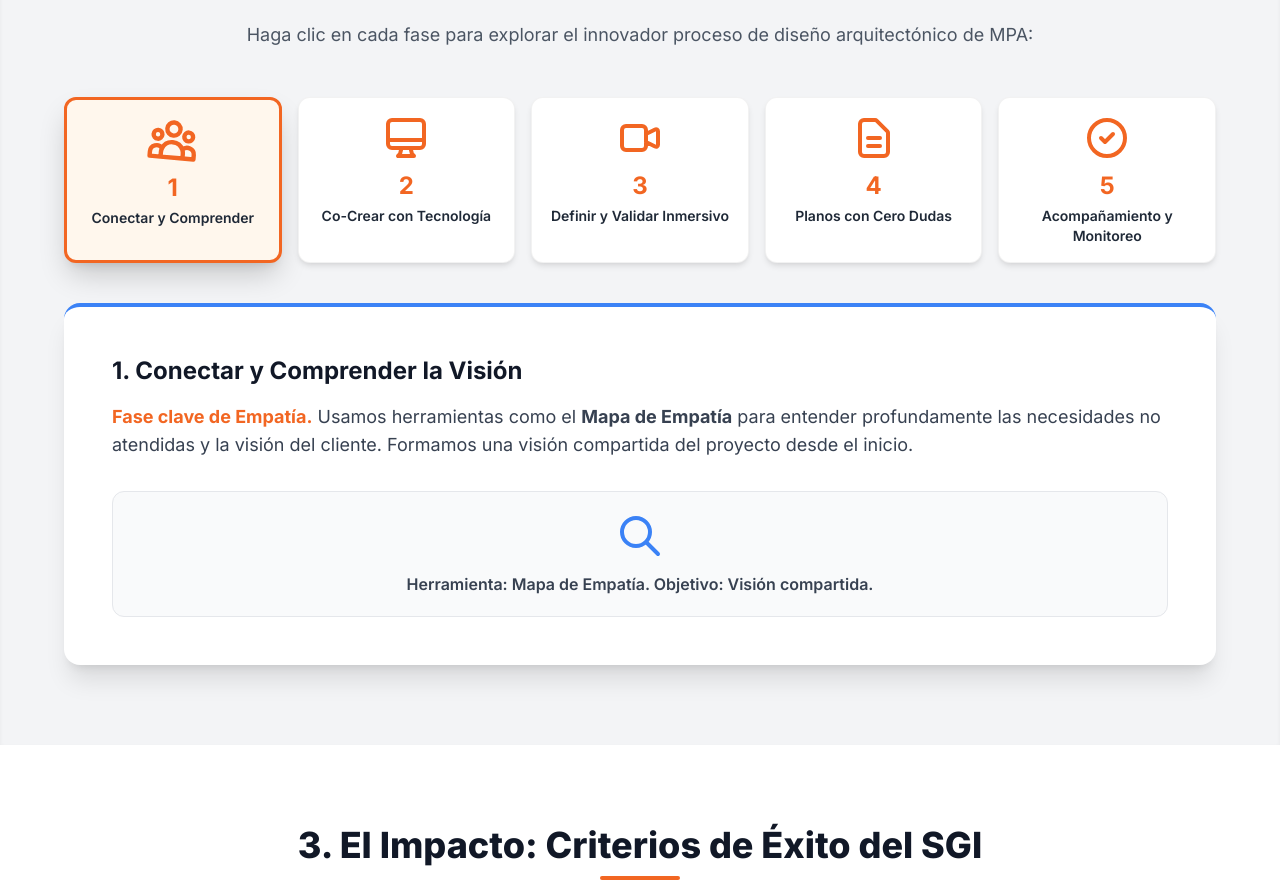
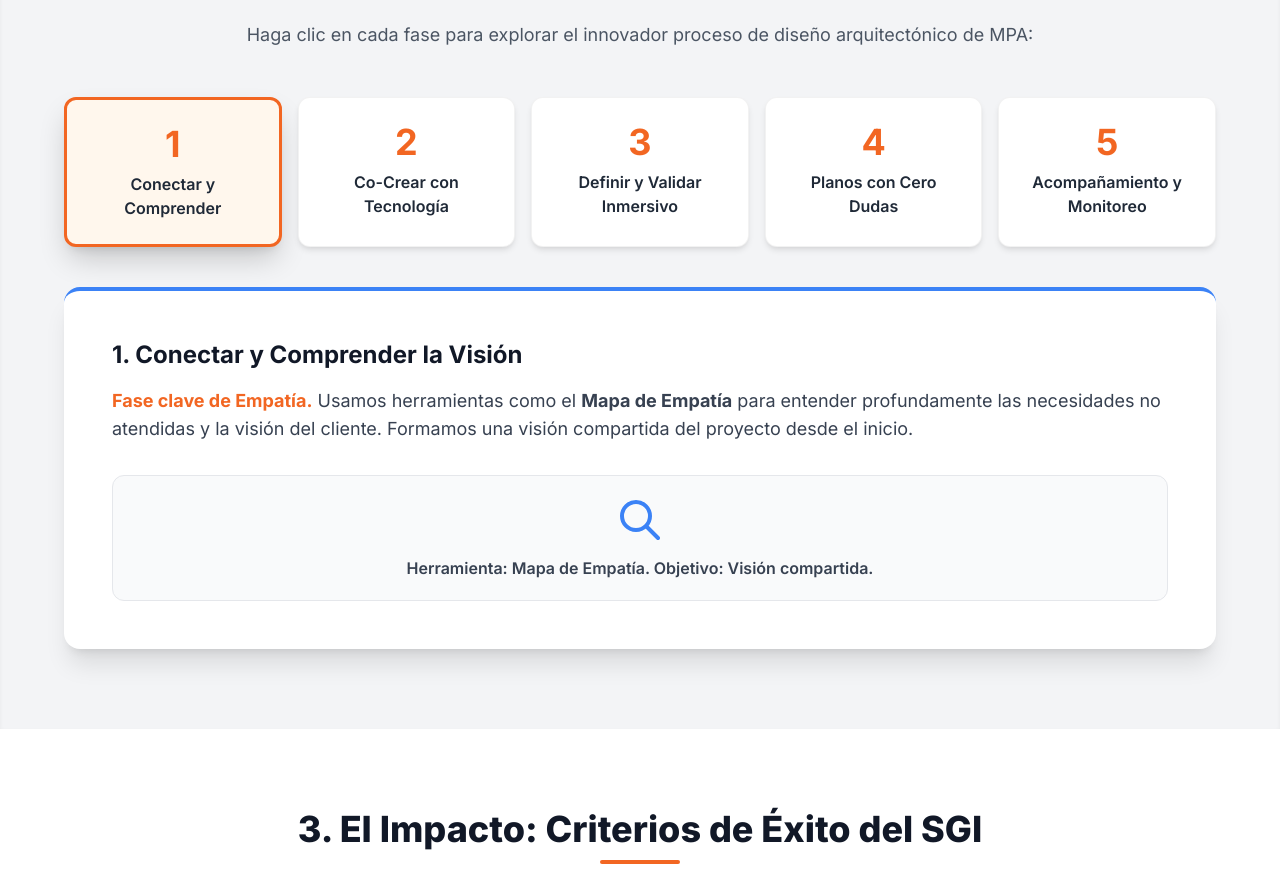
Before and after one commit to IngRetrius/Mandarina, a plain HTML site: page index.html in a window 1280 px wide. Shown: the part 1785-2679 px from the top of the page. Drawn offline with nearby package versions, Linux system fonts and the light colour scheme.

Commit message:
cambios en secciones

```diff
--- a/index.html
+++ b/index.html
@@ -116,30 +116,25 @@
 
             <!-- Contenedor del Diagrama de Proceso (Fases) -->
             <div class="grid grid-cols-1 sm:grid-cols-2 md:grid-cols-5 gap-3 sm:gap-4 mb-8 sm:mb-10 process-steps-grid">
-                <div id="step-1" class="process-step bg-white p-3 sm:p-4 text-center rounded-xl active scale-in" role="button" tabindex="0" aria-label="Paso 1: Conectar y Comprender">
-                    <svg class="process-step-icon" fill="none" stroke="currentColor" viewBox="0 0 24 24" xmlns="http://www.w3.org/2000/svg"><path stroke-linecap="round" stroke-linejoin="round" stroke-width="2" d="M17 20h5v-2a3 3 0 00-5.356-1.857M17 20H7m10 0v-2c0-.656-.126-1.283-.356-1.857M7 20H2v-2a3 3 0 015.356-1.857M7 20v-2c0-.656.126-1.283.356-1.857m0 0a5.002 5.002 0 019.288 0M15 7a3 3 0 11-6 0 3 3 0 016 0zm6 3a2 2 0 11-4 0 2 2 0 014 0zM7 10a2 2 0 11-4 0 2 2 0 014 0z"></path></svg>
-                    <span class="text-xl sm:text-2xl font-bold block mb-1" style="color: var(--color-primary);">1</span>
-                    <p class="font-semibold text-xs sm:text-sm">Conectar y Comprender</p>
+                <div id="step-1" class="process-step bg-white p-4 sm:p-6 text-center rounded-xl active scale-in" role="button" tabindex="0" aria-label="Paso 1: Conectar y Comprender">
+                    <span class="text-3xl sm:text-4xl font-bold block mb-2" style="color: var(--color-primary);">1</span>
+                    <p class="font-semibold text-sm sm:text-base">Conectar y Comprender</p>
                 </div>
-                <div id="step-2" class="process-step bg-white p-3 sm:p-4 text-center rounded-xl scale-in" role="button" tabindex="0" aria-label="Paso 2: Co-Crear con Tecnología">
-                    <svg class="process-step-icon" fill="none" stroke="currentColor" viewBox="0 0 24 24" xmlns="http://www.w3.org/2000/svg"><path stroke-linecap="round" stroke-linejoin="round" stroke-width="2" d="M9.75 17L9 20l-1 1h8l-1-1-.75-3M3 13h18M5 17h14a2 2 0 002-2V5a2 2 0 00-2-2H5a2 2 0 00-2 2v10a2 2 0 002 2z"></path></svg>
-                    <span class="text-xl sm:text-2xl font-bold block mb-1" style="color: var(--color-primary);">2</span>
-                    <p class="font-semibold text-xs sm:text-sm">Co-Crear con Tecnología</p>
+                <div id="step-2" class="process-step bg-white p-4 sm:p-6 text-center rounded-xl scale-in" role="button" tabindex="0" aria-label="Paso 2: Co-Crear con Tecnología">
+                    <span class="text-3xl sm:text-4xl font-bold block mb-2" style="color: var(--color-primary);">2</span>
+                    <p class="font-semibold text-sm sm:text-base">Co-Crear con Tecnología</p>
                 </div>
-                <div id="step-3" class="process-step bg-white p-3 sm:p-4 text-center rounded-xl scale-in" role="button" tabindex="0" aria-label="Paso 3: Definir y Validar Inmersivo">
-                    <svg class="process-step-icon" fill="none" stroke="currentColor" viewBox="0 0 24 24" xmlns="http://www.w3.org/2000/svg"><path stroke-linecap="round" stroke-linejoin="round" stroke-width="2" d="M15 10l4.553-2.276A1 1 0 0121 8.618v6.764a1 1 0 01-1.447.894L15 14M5 18h8a2 2 0 002-2V8a2 2 0 00-2-2H5a2 2 0 00-2 2v8a2 2 0 002 2z"></path></svg>
-                    <span class="text-xl sm:text-2xl font-bold block mb-1" style="color: var(--color-primary);">3</span>
-                    <p class="font-semibold text-xs sm:text-sm">Definir y Validar Inmersivo</p>
+                <div id="step-3" class="process-step bg-white p-4 sm:p-6 text-center rounded-xl scale-in" role="button" tabindex="0" aria-label="Paso 3: Definir y Validar Inmersivo">
+                    <span class="text-3xl sm:text-4xl font-bold block mb-2" style="color: var(--color-primary);">3</span>
+                    <p class="font-semibold text-sm sm:text-base">Definir y Validar Inmersivo</p>
                 </div>
-                <div id="step-4" class="process-step bg-white p-3 sm:p-4 text-center rounded-xl scale-in" role="button" tabindex="0" aria-label="Paso 4: Planos con Cero Dudas">
-                    <svg class="process-step-icon" fill="none" stroke="currentColor" viewBox="0 0 24 24" xmlns="http://www.w3.org/2000/svg"><path stroke-linecap="round" stroke-linejoin="round" stroke-width="2" d="M9 12h6m-6 4h6m2 5H7a2 2 0 01-2-2V5a2 2 0 012-2h5.586a1 1 0 01.707.293l5.414 5.414a1 1 0 01.293.707V19a2 2 0 01-2 2z"></path></svg>
-                    <span class="text-xl sm:text-2xl font-bold block mb-1" style="color: var(--color-primary);">4</span>
-                    <p class="font-semibold text-xs sm:text-sm">Planos con Cero Dudas</p>
+                <div id="step-4" class="process-step bg-white p-4 sm:p-6 text-center rounded-xl scale-in" role="button" tabindex="0" aria-label="Paso 4: Planos con Cero Dudas">
+                    <span class="text-3xl sm:text-4xl font-bold block mb-2" style="color: var(--color-primary);">4</span>
+                    <p class="font-semibold text-sm sm:text-base">Planos con Cero Dudas</p>
                 </div>
-                <div id="step-5" class="process-step bg-white p-3 sm:p-4 text-center rounded-xl scale-in" role="button" tabindex="0" aria-label="Paso 5: Acompañamiento y Monitoreo">
-                    <svg class="process-step-icon" fill="none" stroke="currentColor" viewBox="0 0 24 24" xmlns="http://www.w3.org/2000/svg"><path stroke-linecap="round" stroke-linejoin="round" stroke-width="2" d="M9 12l2 2 4-4m6 2a9 9 0 11-18 0 9 9 0 0118 0z"></path></svg>
-                    <span class="text-xl sm:text-2xl font-bold block mb-1" style="color: var(--color-primary);">5</span>
-                    <p class="font-semibold text-xs sm:text-sm">Acompañamiento y Monitoreo</p>
+                <div id="step-5" class="process-step bg-white p-4 sm:p-6 text-center rounded-xl scale-in" role="button" tabindex="0" aria-label="Paso 5: Acompañamiento y Monitoreo">
+                    <span class="text-3xl sm:text-4xl font-bold block mb-2" style="color: var(--color-primary);">5</span>
+                    <p class="font-semibold text-sm sm:text-base">Acompañamiento y Monitoreo</p>
                 </div>
             </div>
 
```
